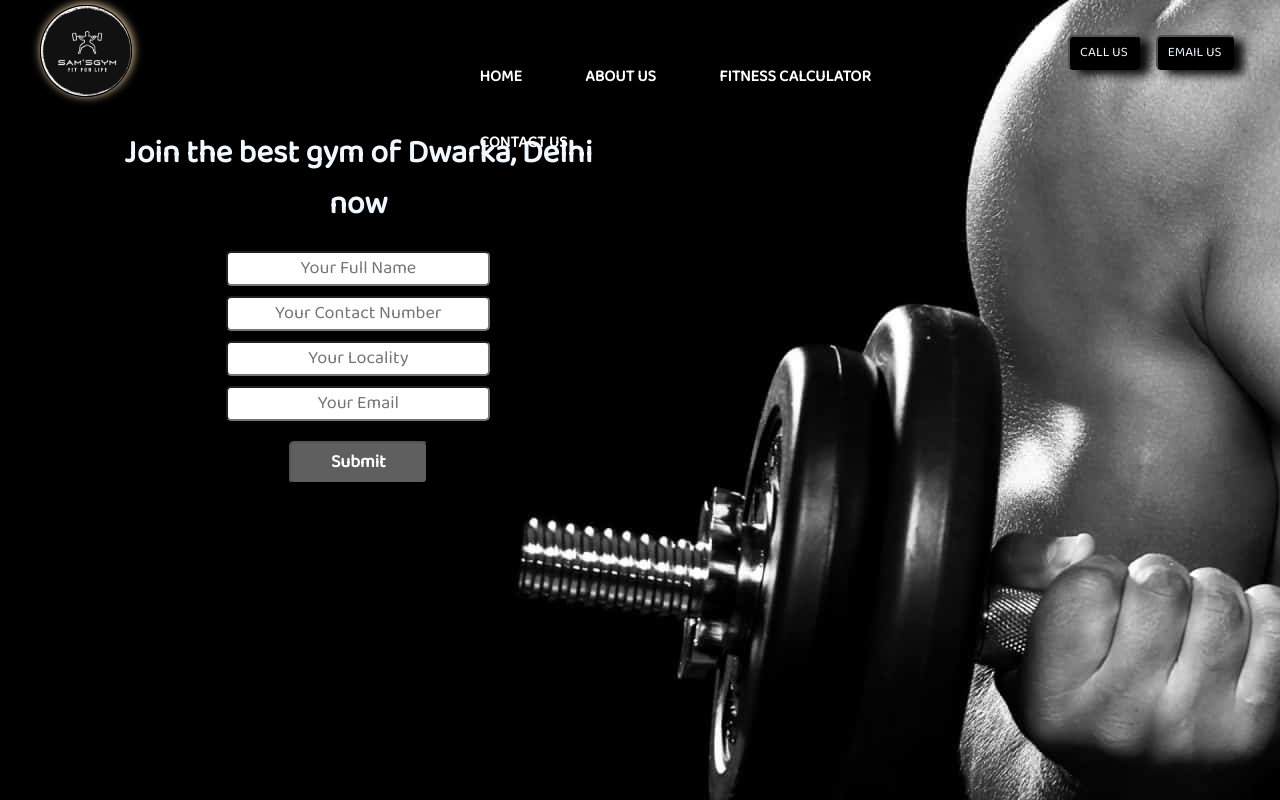
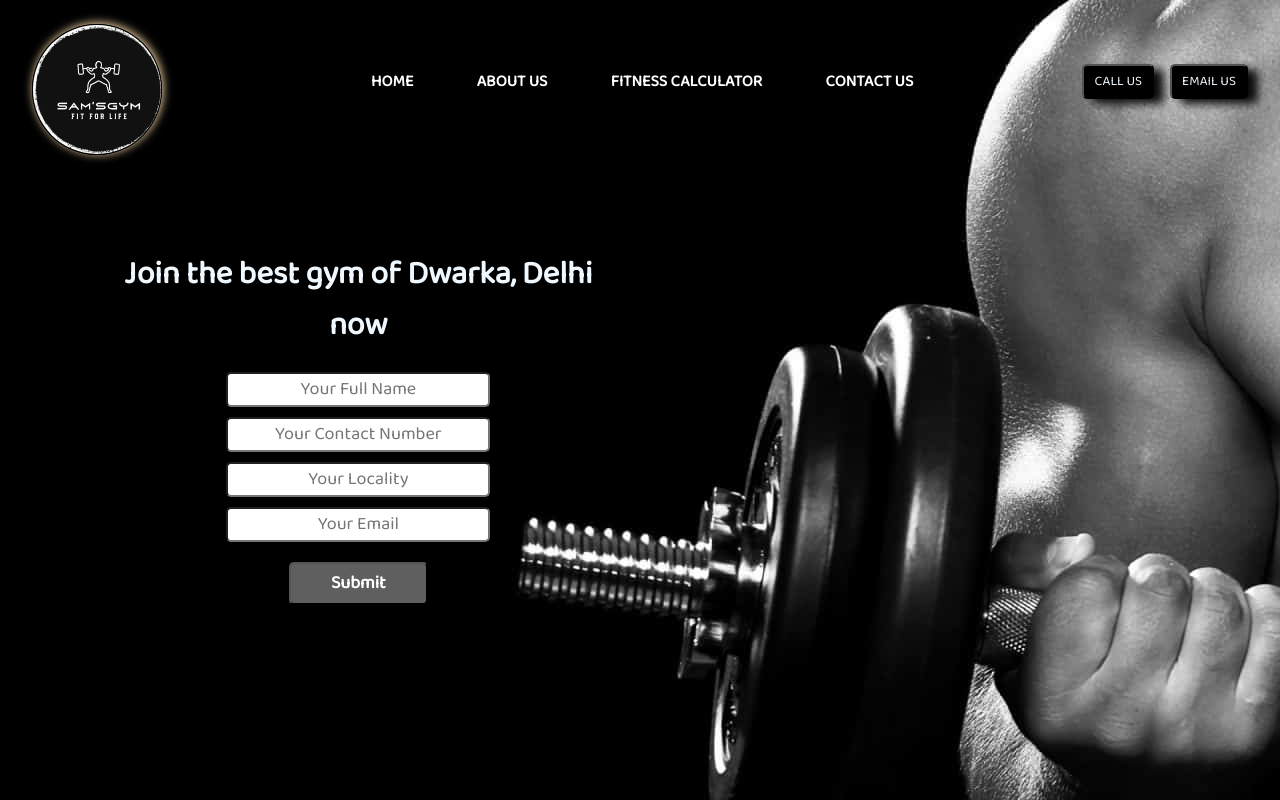
Before and after one commit to sumitkumar960318/gym-website, a plain HTML site: page index.html in a window 1280 px wide. Drawn offline with Linux system fonts and the light colour scheme.

Commit message:
changes in styles

```diff
--- a/style.css
+++ b/style.css
@@ -7,27 +7,11 @@ body {
 
 }
 
-.left {
-    width: 7vw;
-    height: 7vw;
-    position: absolute;
-    left: 40px;
-    display: inline-block;
-    top: 5px;
-}
-
-.mid {
-    width: 40%;
-    top: 28px;
-    left: 32%;
-    position: absolute;
-}
-
-.right {
-    position: absolute;
-    right: 40px;
-    top: 35px;
-    display: inline-block;
+.header{
+    display: flex;
+    justify-content: space-between;
+    align-items: center;
+    margin: 0 2rem;
 }
 
 .navbar li {
@@ -38,7 +22,7 @@ body {
 .navbar li a {
     color: white;
     text-decoration: none;
-    padding: 60px 10px;
+    padding: 20px 10px;
     font-weight: bolder;
 }
 
@@ -49,7 +33,8 @@ body {
 }
 
 .left img {
-    width: 100%;
+    margin-top: 1.5rem;
+    width: 8rem;
     border-radius: 50%;
     border: 1px solid black;
     box-shadow: 1px -1px 10px navajowhite;
@@ -73,10 +58,12 @@ body {
     font-weight: bolder;
 }
 .container{
-    margin-top: 10%;
+    margin-top: 5%;
     margin-left: 8%;
     width: 40%;
     text-align: center;
+    position: absolute;
+
 }
 
 .form-group input{
```
Also changed, not shown: index.html (+1 -2 lines).
